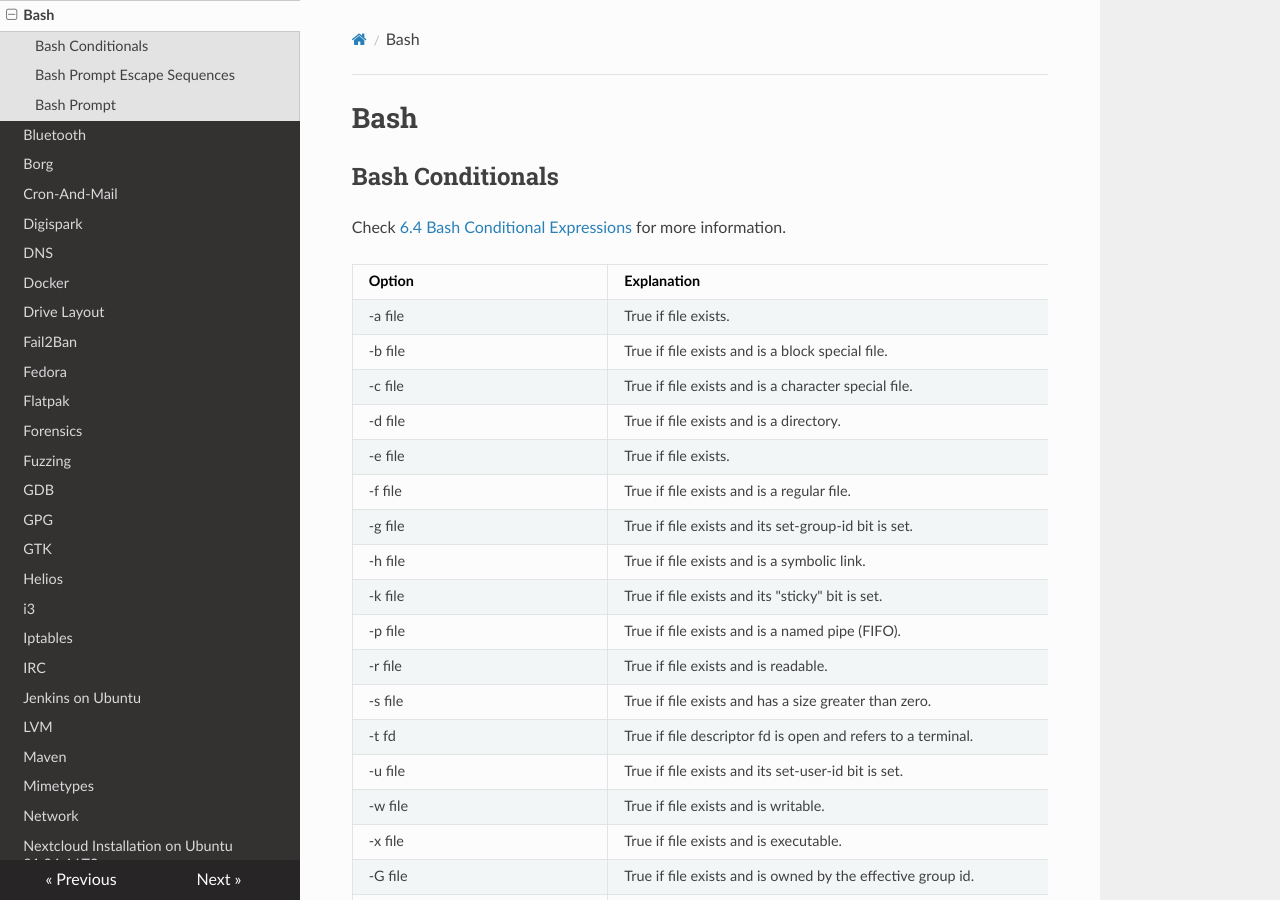
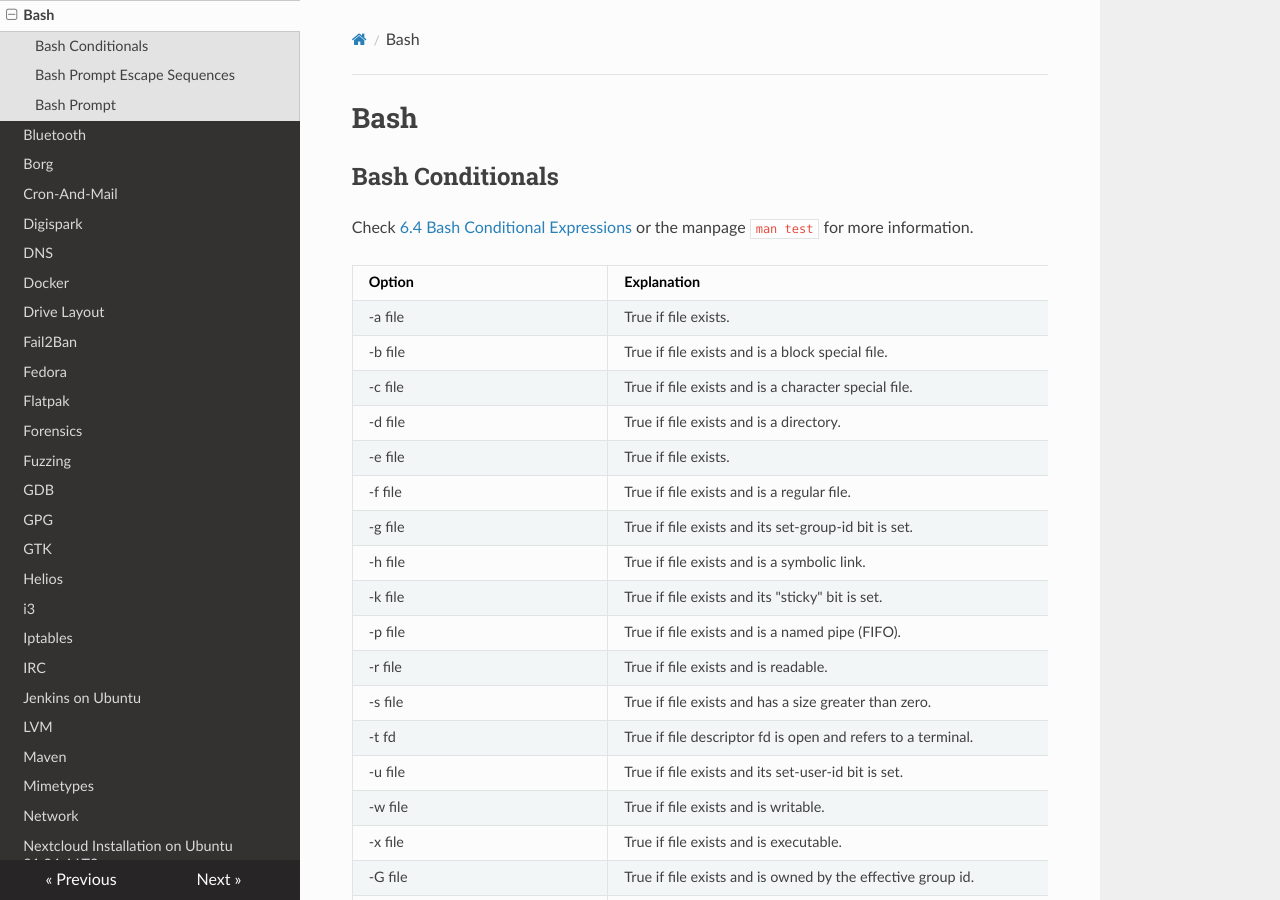
Before and after one commit to Maaxxs/wiki, an MkDocs documentation site: the page built from docs/bash.md, in a window 1280 px wide and 900 px high. Built offline with MkDocs 1.6.1, drawn with Linux system fonts in a browser that asks for light colours; nearby versions of some CDN libraries.

Commit message:
Add reference to manpage

```diff
--- a/docs/bash.md
+++ b/docs/bash.md
@@ -4,7 +4,7 @@
 
 Check [6.4 Bash Conditional
 Expressions](https://www.gnu.org/savannah-checkouts/gnu/bash/manual/bash.html)
-for more information.
+or the manpage `man test` for more information.
 
 
 | Option | Explanation
```
